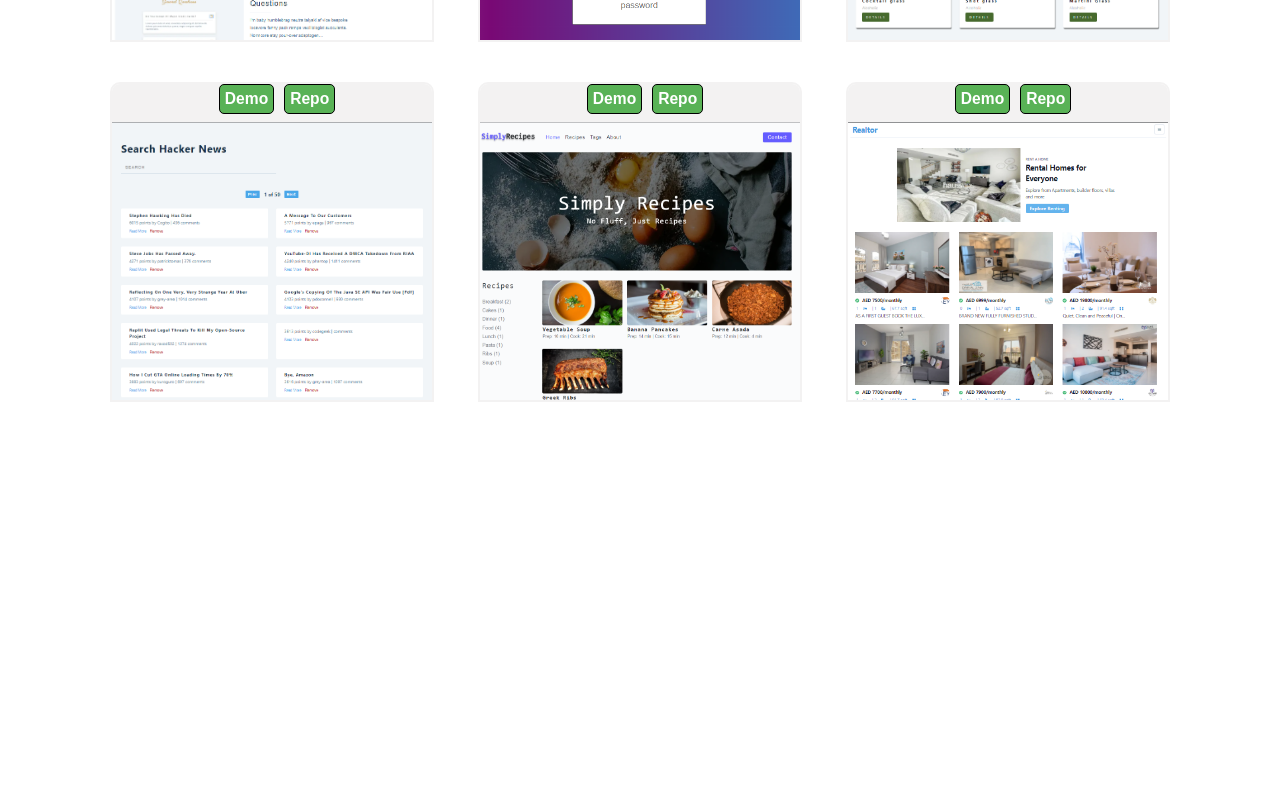
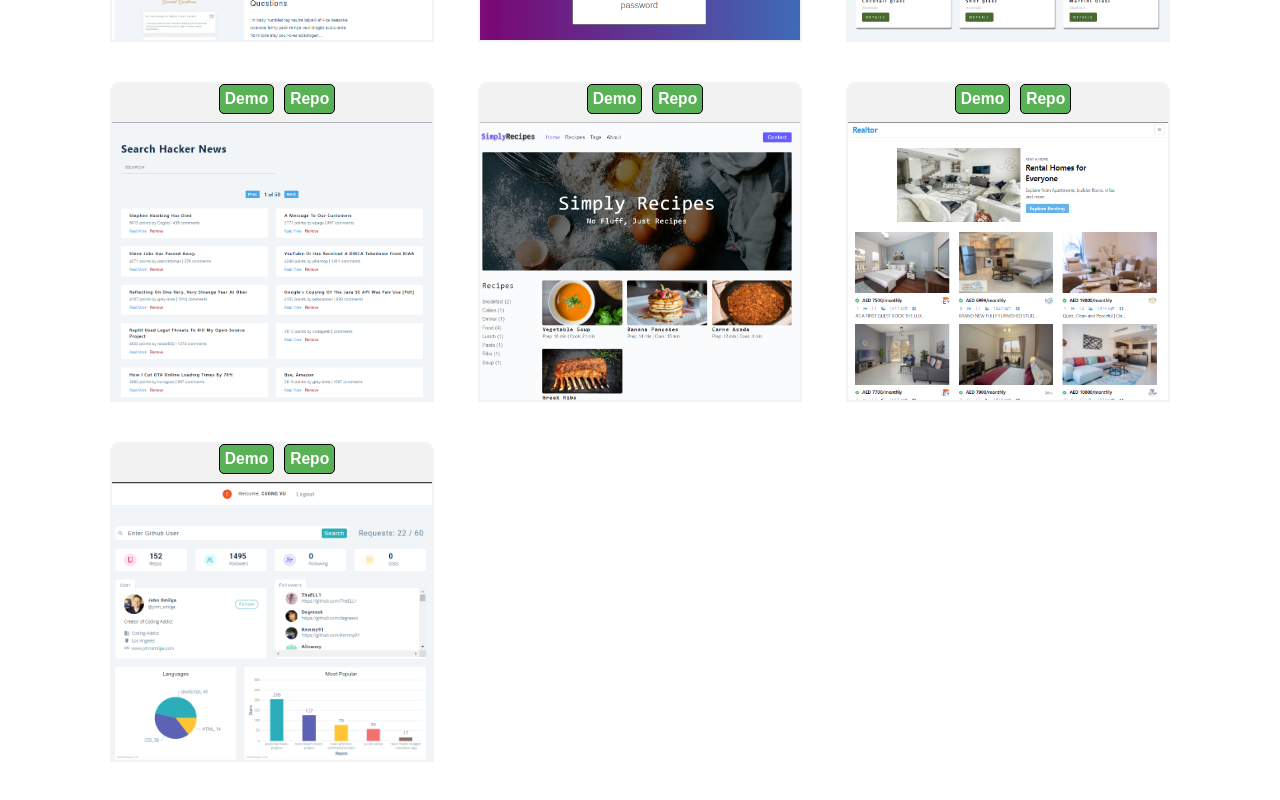
Before and after one commit to cuongvu3009/cuongvuduc3009, a React (Create React App) app: page /projects in a window 1280 px wide. Shown: the part 464-1264 px from the top of the page. Before the commit the page ends 936 px from the top, so only its background shows below. Built offline with nearby package versions, Linux system fonts and the light colour scheme.

Commit message:
github project add

```diff
--- a/src/data.js
+++ b/src/data.js
@@ -4,6 +4,7 @@ import recipes from './img/recipes.png';
 import searchCoctails from './img/searchCoctails.png';
 import chatDemo from './img/chatDemo.png';
 import realEstate from './img/realEstateImg.png';
+import github from './img/github.png';
 export const products = [
   {
     id: 1,
@@ -41,4 +42,10 @@ export const products = [
     demo: 'https://real-estate-3009.vercel.app/',
     repo: 'https://github.com/cuongvu3009/real-estate',
   },
+  {
+    id: 7,
+    img: github,
+    demo: 'https://github-3009.netlify.app/',
+    repo: 'https://github.com/cuongvu3009/Github-3009',
+  },
 ];
```
Also changed, not shown: src/img/github.png (added), 1 other file (tests, documents, lock files or other folders).
